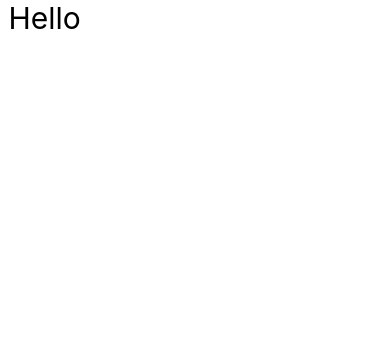
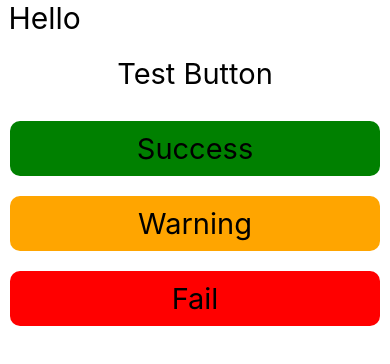
Before and after one commit to Gaurav85431/ReactNative, a React Native app: screen / in a window 390 px wide. Shown: the top 364 px of the page. Built offline with nearby package versions, Linux system fonts and the light colour scheme.

Commit message:
Button Style L28

```diff
--- a/App.tsx
+++ b/App.tsx
@@ -14,6 +14,7 @@ import UseEffectHook from './ComponentLec11/Hooks/UseEffect';
 import ShowHide from './ComponentLec11/ShowHideComponent';
 import UnmountedComponent from './ComponentLec11/UnmountComponent';
 import ResponsiveDesign from './ComponentLec11/ResponsiveDesign';
+import StyleButton from './ComponentLec11/ButtonStyle';
 
 const App = () => {
   return (
@@ -55,7 +56,10 @@ const App = () => {
       {/* <UnmountedComponent /> */}
 
       {/*  Lec 27 Responsive Layout Flexbox */}
-      <ResponsiveDesign />
+      {/* <ResponsiveDesign /> */}
+
+      {/* L28 Touchable Highlight(Button) */}
+      <StyleButton />
     </View>
   );
 };
--- /dev/null
+++ b/ComponentLec11/ButtonStyle.tsx
@@ -0,0 +1,46 @@
+import { StyleSheet, Text, TouchableHighlight, View } from 'react-native';
+
+const StyleButton = () => {
+  // Simple button me jayada style nhi laga skte hai to uske liye  TouchableHighlight
+  return (
+    <View>
+      <TouchableHighlight>
+        {/* style={{ backgroundColor: 'blue' }}> */}
+        <Text style={styles.button}>Test Button</Text>
+      </TouchableHighlight>
+
+      <TouchableHighlight>
+        <Text style={[styles.button, styles.success]}>Success</Text>
+      </TouchableHighlight>
+
+      <TouchableHighlight>
+        <Text style={[styles.button, styles.warning]}>Warning</Text>
+      </TouchableHighlight>
+
+      <TouchableHighlight>
+        <Text style={[styles.button, styles.fail]}>Fail</Text>
+      </TouchableHighlight>
+    </View>
+  );
+};
+
+const styles = StyleSheet.create({
+  main: { flex: 1 },
+  button: {
+    // backgroundColor: 'blue',
+    color: 'black',
+    fontSize: 29,
+    textAlign: 'center',
+    padding: 10,
+    margin: 10,
+    borderRadius: 10,
+    shadowColor: 'red',
+    elevation: 10, // iske bina shadow color nhi show hoga
+    shadowOpacity: 1,
+  },
+  success: { backgroundColor: 'green' },
+  warning: { backgroundColor: 'orange' },
+  fail: { backgroundColor: 'red' },
+});
+
+export default StyleButton;
```
